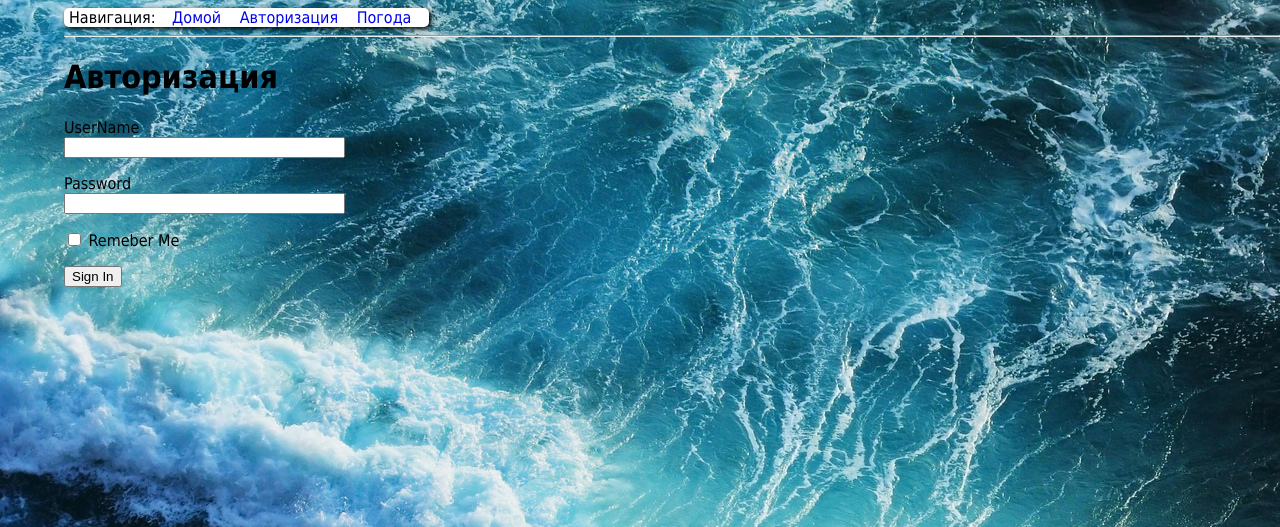
After one commit to MrWhiteRabbit/microblog, a Flask app: page /login in a window 1280 px wide. The commit adds this page. Shown: the top 527 px of the page. Run offline with Flask 2, Linux system fonts and the light colour scheme.

Commit message:
added login form

```diff
--- a/app/__init__.py
+++ b/app/__init__.py
@@ -1,5 +1,7 @@
 from flask import Flask
+from config import Config
 
 app = Flask(__name__)
+app.config.from_object(Config)
 
 from app import routes
--- /dev/null
+++ b/app/forms.py
@@ -0,0 +1,9 @@
+from flask_wtf import FlaskForm
+from wtforms import StringField, PasswordField, BooleanField, SubmitField
+from wtforms.validators import DataRequired
+
+class LoginForm(FlaskForm):
+    username = StringField('UserName', validators=[DataRequired()])
+    password = PasswordField('Password', validators=[DataRequired()])
+    remember_me = BooleanField('Remeber Me')
+    submit = SubmitField('Sign In')
--- a/app/routes.py
+++ b/app/routes.py
@@ -1,6 +1,7 @@
 # -*- coding: utf-8 -*-
 from flask import render_template
 from app import app
+from app.forms import LoginForm
 
 import requests, bs4, smtplib
 from email.mime.multipart import MIMEMultipart
@@ -27,6 +28,11 @@ def index():
     ]
     return render_template('index.html', title='Home', user=user, posts=posts)
 
+@app.route('/login')
+def login():
+    form = LoginForm()
+    return render_template('login.html', title='Авторизация', form=form)
+
 @app.route('/weather')
 def weather():
     user = {'username': 'Max'}
@@ -47,7 +53,7 @@ def weather():
 #    for el in range(0, len(city_arr)):
 #        city = city_arr[el]
 #    city = 'москва'
-    s = requests.get('https://sinoptik.com.ru/погода-москва')
+#    s = requests.get('https://sinoptik.com.ru/погода-москва')
 #    b = bs4.BeautifulSoup(s.text, 'html.parser')
 
 #    p3 = b.select('.temperature .p3')
--- a/app/static/css/style.css
+++ b/app/static/css/style.css
@@ -47,7 +47,7 @@ body {
 }
 
 .navigate-menu{
-    width: 260px;
+    width: 360px;
     border-radius: 5px;
     padding-left: 5px;
     background-color: white;
--- a/app/templates/base.html
+++ b/app/templates/base.html
@@ -14,6 +14,7 @@
 
          <div class="navigate-menu">Навигация:
              <a href="/index">Домой</a>
+             <a href="/login">Авторизация</a>
              <a href="/weather">Погода</a>
          </div>
          <hr>
--- /dev/null
+++ b/app/templates/login.html
@@ -0,0 +1,18 @@
+{% extends "base.html" %}
+{% block content %}
+    <h1>Авторизация</h1>
+    <form action="" method="post">
+        {{ form.hidden_tag() }}
+        <p>
+            {{ form.username.label }}<br>
+            {{ form.username(size=32) }}
+        </p>
+        <p>
+            {{ form.password.label }}<br>
+            {{ form.password(size=32) }}
+        </p>
+        <p>{{ form.remember_me }} {{ form.remember_me.label }}</p>
+        <p>{{ form.submit() }}</p>
+    </form>
+
+{% endblock %}
```
Also changed, not shown: config.py (renamed from app/config.py).
